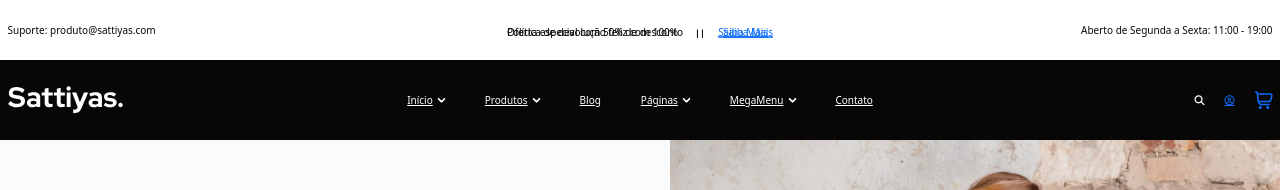
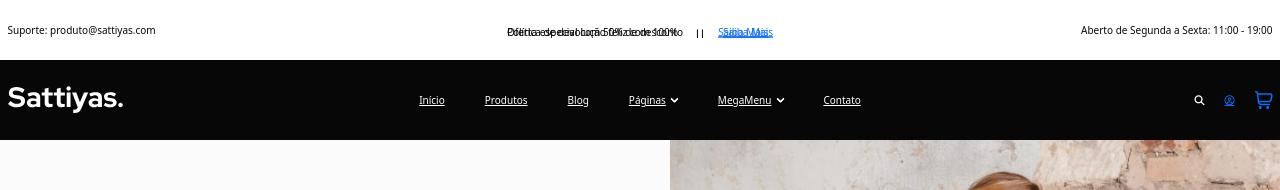
Before and after one commit to matondojoao/sattiyas, a Vue app: page / in a window 1280 px wide. Shown: the top 190 px of the page. Built offline with nearby package versions, Linux system fonts and the light colour scheme.

Commit message:
Adiciona componente de cabeçalho

```diff
--- a/src/components/template/web/Header.vue
+++ b/src/components/template/web/Header.vue
@@ -1,3 +1,6 @@
+<script setup>
+  import { RouterLink } from "vue-router";
+</script>
 <template>
   <header class="cs_site_header cs_style_1 cs_color_1 cs_primary_bg cs_site_header_full_width cs_sticky_header">
     <div class="cs_top_header cs_primary_color">
@@ -48,21 +51,11 @@
           <div class="cs_main_header_center">
             <div class="cs_nav cs_medium">
               <ul class="cs_nav_list">
-                <li class="menu-item-has-children">
-                  <a href="index.html">Início</a>
-                  <ul>
-                    <li><a href="index.html">Moda V1</a></li>
-                    <li><a href="home-v2.html">Moda V2</a></li>
-                    <li><a href="home-v3.html">Joias</a></li>
-                  </ul>
+                <li class="menu-item">
+                  <RouterLink :to="{name:'home'}">Início</RouterLink>
                 </li>
-                <li class="menu-item-has-children">
-                  <a href="shop.html">Produtos</a>
-                  <ul>
-                    <li><a href="shop.html">Todos os Produtos</a></li>
-                    <li><a href="shop_sidebar.html">Barra lateral da Loja</a></li>
-                    <li><a href="product_details.html">Detalhes do Produto</a></li>
-                  </ul>
+                <li class="menu-item">
+                  <RouterLink :to="{name:'shop'}">Produtos</RouterLink>
                 </li>
                 <li><a href="blog.html">Blog</a></li>
                 <li class="menu-item-has-children">
```
